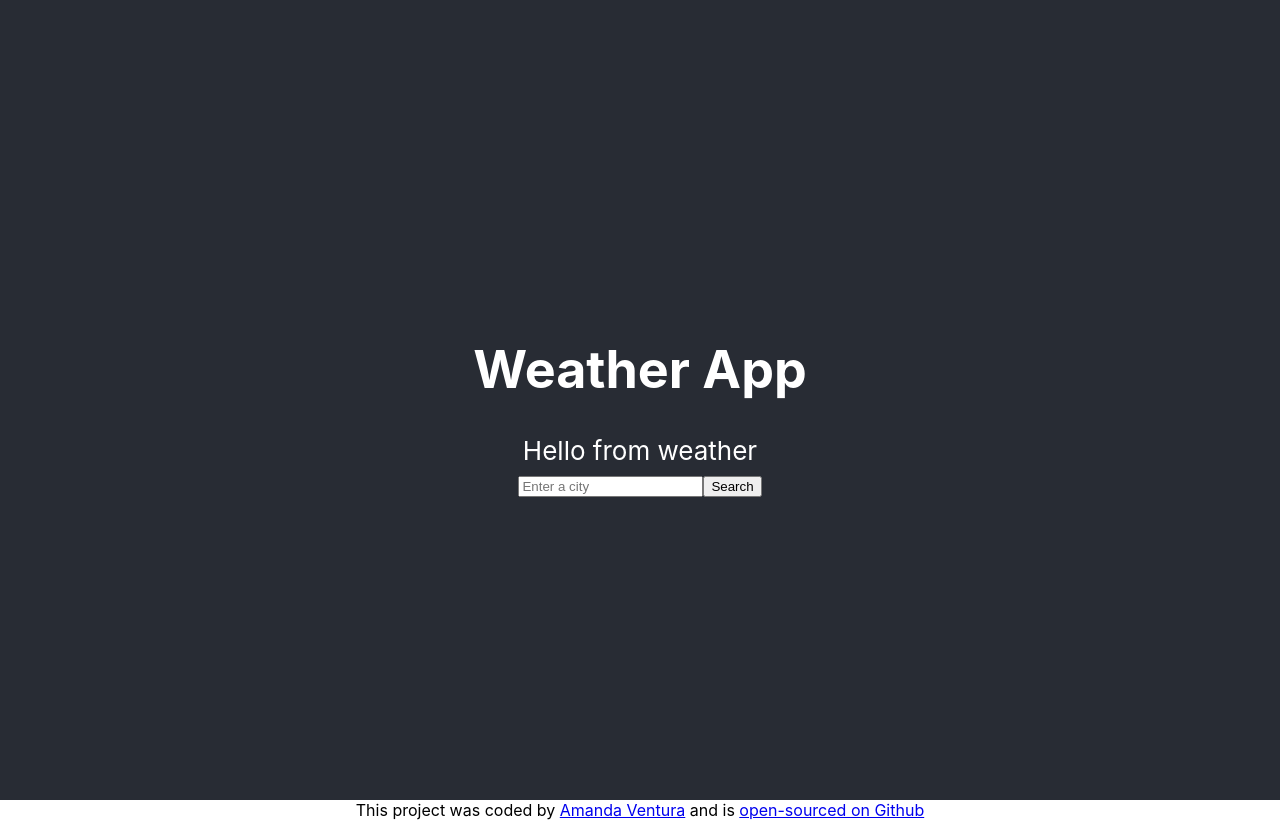
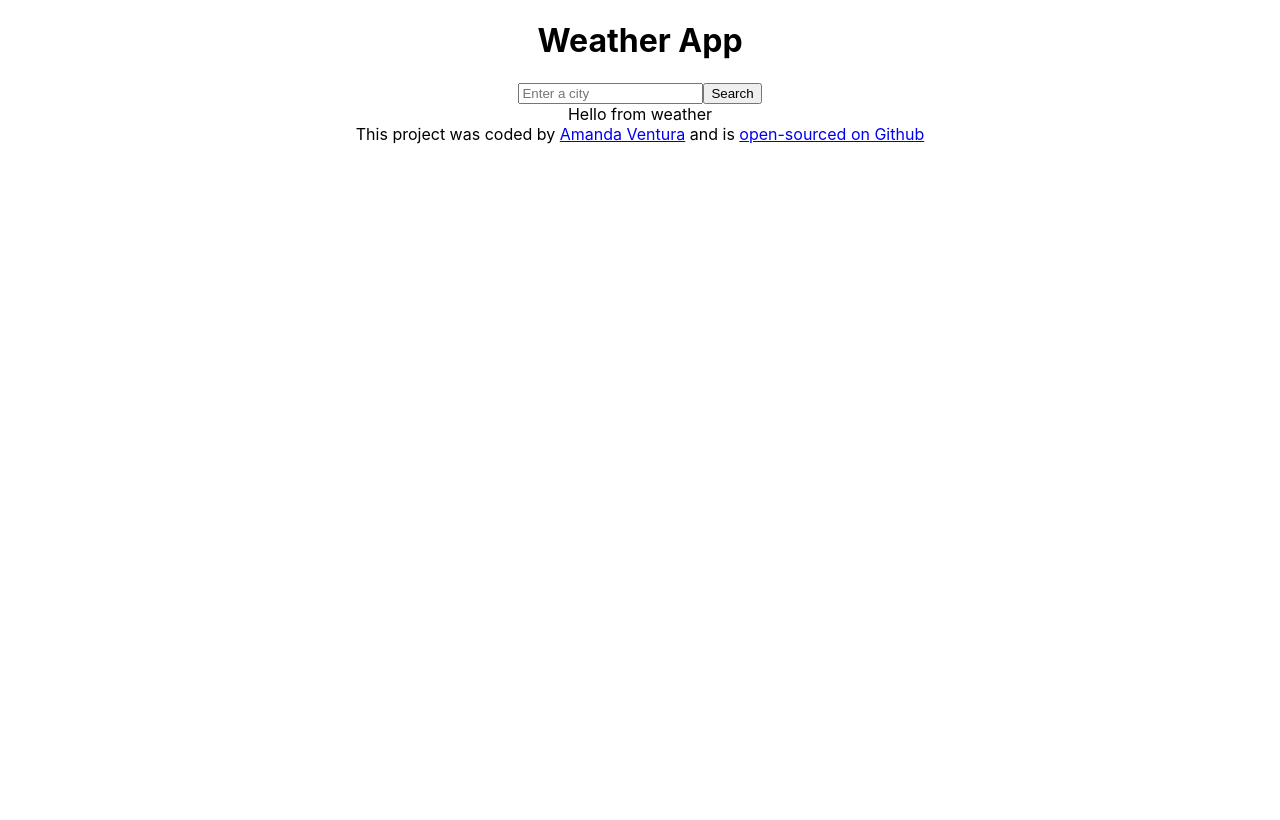
Before and after one commit to ASV185/weather-react-app, a React (Create React App) app: page / in a window 1280 px wide. Built offline with nearby package versions, Linux system fonts and the light colour scheme.

Commit message:
removed added CSS from app and add new colors

```diff
--- a/src/App.css
+++ b/src/App.css
@@ -2,37 +2,10 @@
   text-align: center;
 }
 
-.App-logo {
-  height: 40vmin;
-  pointer-events: none;
+.App-header {
+  background-color: white;
 }
 
-@media (prefers-reduced-motion: no-preference) {
-  .App-logo {
-    animation: App-logo-spin infinite 20s linear;
-  }
+.App-header h1 {
+  color: black;
 }
-
-.App-header {
-  background-color: #282c34;
-  min-height: 100vh;
-  display: flex;
-  flex-direction: column;
-  align-items: center;
-  justify-content: center;
-  font-size: calc(10px + 2vmin);
-  color: white;
-}
-
-.App-link {
-  color: #61dafb;
-}
-
-@keyframes App-logo-spin {
-  from {
-    transform: rotate(0deg);
-  }
-  to {
-    transform: rotate(360deg);
-  }
-}
--- a/src/App.js
+++ b/src/App.js
@@ -9,8 +9,8 @@
     <div className="App">
       <header className="App-header">
         <h1>Weather App</h1>
+        <WeatherSearch />
         <Weather />
-        <WeatherSearch />
       </header>
       <footer>
         This project was coded by{" "}
```
